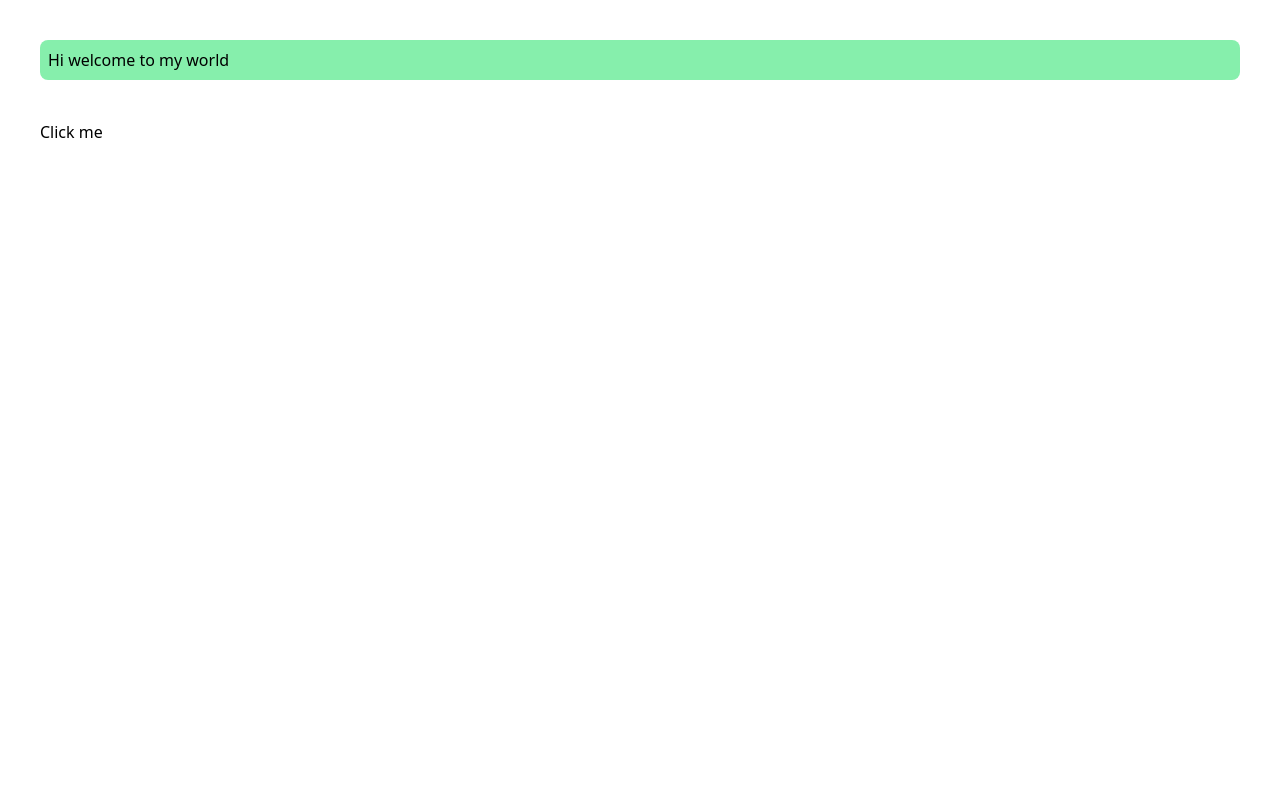
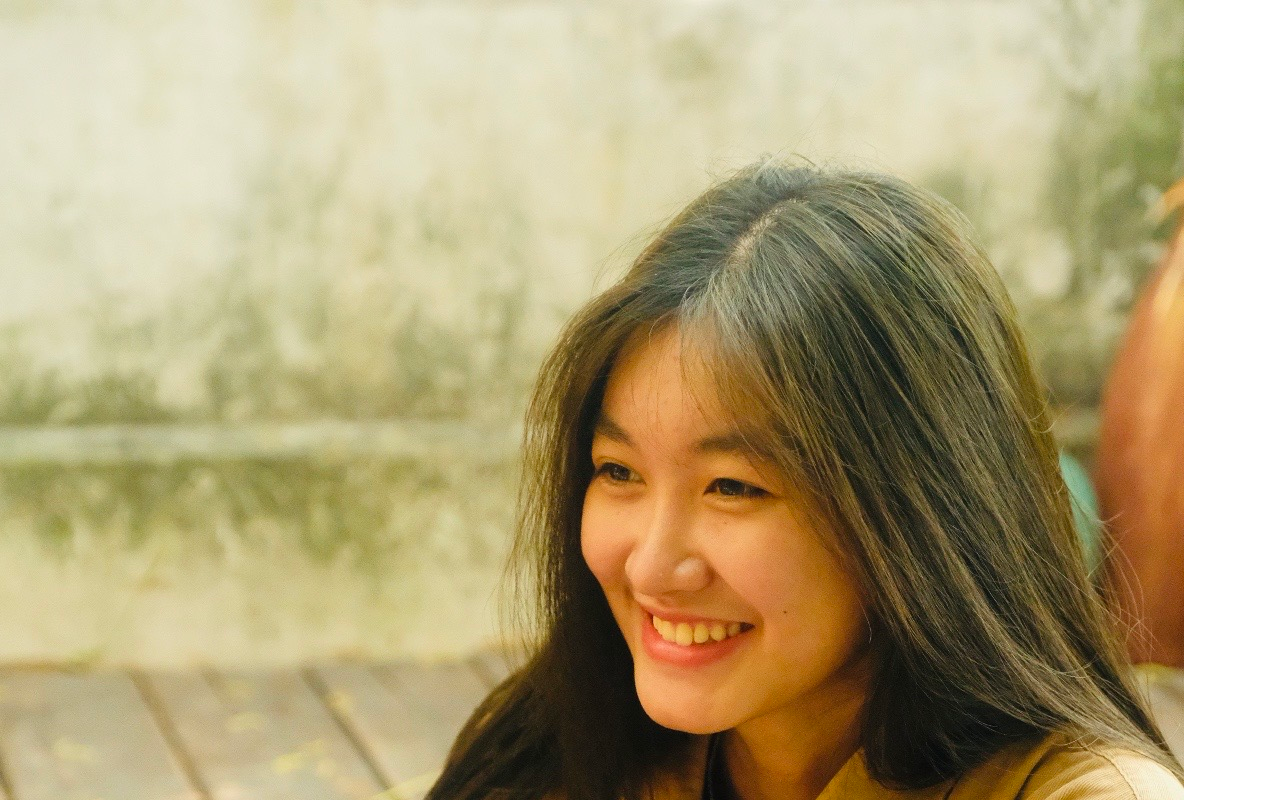
Before and after one commit to abelwi/Conchutgidenho, a Nuxt app in the folder nuxt-project/: page / in a window 1280 px wide. Shown: the top 800 px of the page. Built offline with nearby package versions, Linux system fonts and the light colour scheme.

Commit message:
add avatar image

```diff
--- a/nuxt-project/pages/index.vue
+++ b/nuxt-project/pages/index.vue
@@ -1,6 +1,5 @@
-<template data-theme="light">
+<template>
     <div>
-        <h1 class="mt-10 bg-green-300 p-2 rounded-lg mx-10">Hi welcome to my world</h1>
-        <button class="btn btn-primary mt-10 ml-10">Click me</button>
+      <img src="/images/my-avatar.jpg" alt="My avatar" />
     </div>
-</template>
+  </template>
```
Also changed, not shown: nuxt-project/public/images/my-avatar.jpg (renamed from nuxt-project/721E7653-7974-4B8A-96A5-D6A46B26C15A-13382-00000C63F6283937_Original.jpg).
